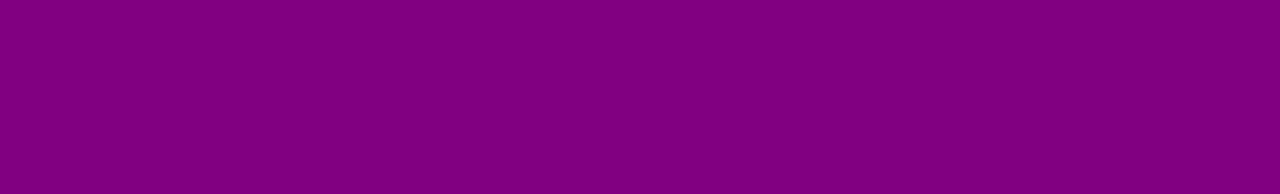
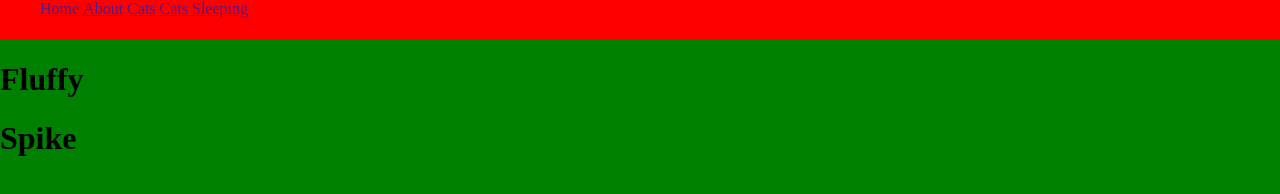
Before and after one commit to Junochop/html101, a plain HTML site: page index.html in a window 1280 px wide. Drawn offline with Linux system fonts and the light colour scheme.

Commit message:
completed navbar

```diff
--- a/index.html
+++ b/index.html
@@ -1,9 +1,23 @@
 <!DOCTYPE html>
 <html>
 <head>
-<title>Cat Lady Blog </title>
-<link rel="stylesheet" type="text/css" href="main.css">
+  <title>Cat Lady Blog </title>
+  <link rel="stylesheet" type="text/css" href="main.css">
 </head>
 <body>
+<nav>
+  <ul>
+	<li><a href="">Home</a></li>
+	<li><a href="">About</a></li>
+	<li><a href="">Cats</a></li>
+	<li><a href="">Cats Sleeping</a></li>
+  </ul>
+</nav>
+<cat>
+  <h1>Fluffy</h1>
+</cat>
+<cat>
+  <h1>Spike</h1>
+</cat>
 </body>
 </html>
--- a/main.css
+++ b/main.css
@@ -1,3 +1,16 @@
 body {
-	background-color: purple
+	background-color: green;
+	margin: 0px;
 }
+ul {
+	list-style: none;
+	margin-top: 0px;
+}
+nav {
+	backGround-color: red;
+	height: 40px;
+
+}
+li {
+	display: inline;
+}
```
